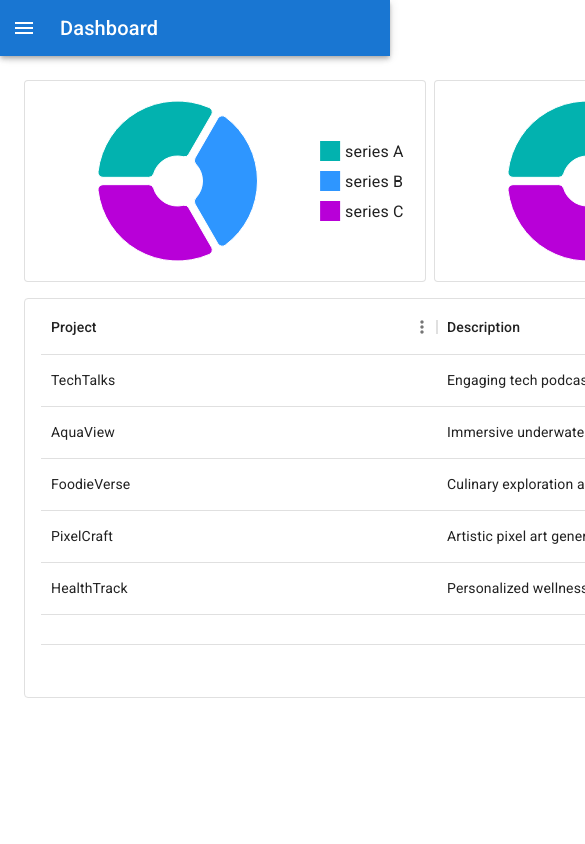
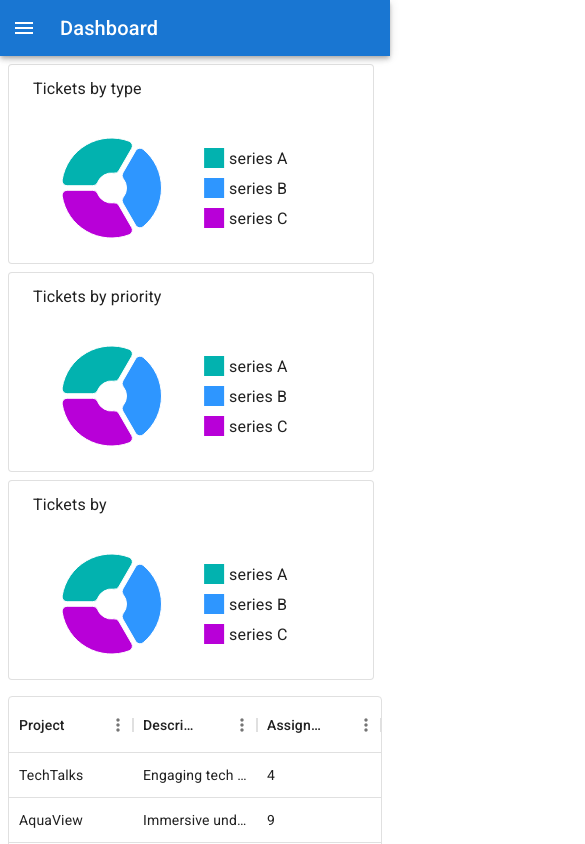
Before and after one commit to Mark-Avila/bugherd_frontend, a React (Vite) app: page /dashboard in a window 390 px wide. Shown: the top 844 px of the page, 585 px wide, since content can reach past the window. Built offline with nearby package versions, Linux system fonts and the light colour scheme.

Commit message:
feat: added props to datacard and responsive fixes

```diff
--- a/src/components/DataCard.tsx
+++ b/src/components/DataCard.tsx
@@ -1,27 +1,66 @@
-import { Card } from "@mui/material";
+import { Box, Card, Typography, useMediaQuery, useTheme } from "@mui/material";
 import { PieChart } from "@mui/x-charts";
 
-function DataCard() {
+interface PieData {
+  id: number;
+  value: number;
+  label: string;
+}
+
+interface Props {
+  title: string;
+  data: PieData[];
+}
+
+function DataCard({ data, title }: Props) {
+  const theme = useTheme();
+  const smallScreen = useMediaQuery(theme.breakpoints.between("xs", "lg"));
+
   return (
-    <Card variant="outlined">
+    <Card
+      variant="outlined"
+      sx={{
+        width: "100%",
+      }}
+    >
+      <Box sx={{ marginX: 3, marginY: 1.5, width: "100%" }}>
+        <Typography>{title}</Typography>
+      </Box>
+      {smallScreen ? (
         <PieChart
           series={[
             {
-            data: [
-              { id: 0, value: 33, label: "series A" },
-              { id: 1, value: 33, label: "series B" },
-              { id: 2, value: 33, label: "series C" },
-            ],
-            innerRadius: 25,
-            outerRadius: 80,
+              data: data,
+              innerRadius: 15,
+              outerRadius: 50,
               paddingAngle: 5,
               cornerRadius: 5,
               startAngle: -90,
+              highlightScope: { faded: "global", highlighted: "item" },
+              faded: { innerRadius: 30 },
             },
           ]}
-        width={400}
-        height={200}
+          width={300}
+          height={150}
         />
+      ) : (
+        <PieChart
+          series={[
+            {
+              data: data,
+              innerRadius: 25,
+              outerRadius: 70,
+              paddingAngle: 5,
+              cornerRadius: 5,
+              startAngle: -90,
+              highlightScope: { faded: "global", highlighted: "item" },
+              faded: { innerRadius: 30 },
+            },
+          ]}
+          width={320}
+          height={180}
+        />
+      )}
     </Card>
   );
 }
--- a/src/components/DataTable.tsx
+++ b/src/components/DataTable.tsx
@@ -77,10 +77,9 @@ const rows = [
 
 export default function DataTable() {
   return (
-    <div style={{ height: 400, width: "100%" }}>
     <DataGrid
-        sx={{ paddingX: 2 }}
       rows={rows}
+      rowHeight={45}
       columns={columns}
       initialState={{
         pagination: {
@@ -89,6 +88,5 @@ export default function DataTable() {
       }}
       pageSizeOptions={[5, 10]}
     />
-    </div>
   );
 }
--- a/src/components/PageDrawer.tsx
+++ b/src/components/PageDrawer.tsx
@@ -136,7 +136,7 @@ function PageDrawer({ open, onClose, width }: Props) {
           keepMounted: true, // Better open performance on mobile.
         }}
         sx={{
-          display: { xs: "block", sm: "none" },
+          display: { xs: "block", lg: "none" },
           "& .MuiDrawer-paper": {
             boxSizing: "border-box",
             width: width,
@@ -148,7 +148,7 @@ function PageDrawer({ open, onClose, width }: Props) {
       <Drawer
         variant="permanent"
         sx={{
-          display: { xs: "none", sm: "block" },
+          display: { xs: "none", lg: "block" },
           "& .MuiDrawer-paper": {
             boxSizing: "border-box",
             width: width,
--- a/src/screens/Dashboard.tsx
+++ b/src/screens/Dashboard.tsx
@@ -8,6 +8,7 @@ import MenuIcon from "@mui/icons-material/Menu";
 import Toolbar from "@mui/material/Toolbar";
 import Typography from "@mui/material/Typography";
 import { DataCard, DataTable, PageDrawer } from "../components";
+import { Grid } from "@mui/material";
 
 const DRAWER_WIDTH = 240;
 
@@ -19,13 +20,13 @@ export default function ResponsiveDrawer() {
   };
 
   return (
-    <Box sx={{ display: "flex" }}>
+    <Box sx={{ display: "flex", width: "100%" }}>
       <CssBaseline />
       <AppBar
         position="fixed"
         sx={{
-          width: { sm: `calc(100% - ${DRAWER_WIDTH}px)` },
-          ml: { sm: `${DRAWER_WIDTH}px` },
+          width: { lg: `calc(100% - ${DRAWER_WIDTH}px)` },
+          ml: { lg: `${DRAWER_WIDTH}px` },
         }}
       >
         <Toolbar>
@@ -34,7 +35,7 @@ export default function ResponsiveDrawer() {
             aria-label="open drawer"
             edge="start"
             onClick={handleDrawerToggle}
-            sx={{ mr: 2, display: { sm: "none" } }}
+            sx={{ mr: 2, display: { lg: "none" } }}
           >
             <MenuIcon />
           </IconButton>
@@ -45,7 +46,7 @@ export default function ResponsiveDrawer() {
       </AppBar>
       <Box
         component="nav"
-        sx={{ width: { sm: DRAWER_WIDTH }, flexShrink: { sm: 0 } }}
+        sx={{ width: { lg: DRAWER_WIDTH }, flexShrink: { sm: 0 } }}
         aria-label="navigation-bar"
       >
         <PageDrawer
@@ -57,25 +58,60 @@ export default function ResponsiveDrawer() {
       <Box
         component="main"
         sx={{
-          flexGrow: 1,
-          p: 3,
-          width: { sm: `calc(100% - ${DRAWER_WIDTH}px)` },
+          width: { xs: "100%", lg: `calc(100% - ${DRAWER_WIDTH}px)` },
+          padding: {
+            xs: 1,
+            md: 3,
+          },
+          display: "flex",
+          flexDirection: "column",
         }}
+        aria-label="main-body"
       >
         <Toolbar />
-        <Box
+        <Grid
           sx={{
             marginBottom: 2,
-            display: "flex",
-            justifyContent: "space-between",
-            gap: 1,
+            width: "100%",
           }}
+          container
+          spacing={1}
         >
-          <DataCard />
-          <DataCard />
-          <DataCard />
+          <Grid item xs={12} sm={6} lg={4}>
+            <DataCard
+              data={[
+                { id: 0, value: 33, label: "series A" },
+                { id: 1, value: 33, label: "series B" },
+                { id: 2, value: 33, label: "series C" },
+              ]}
+              title="Tickets by type"
+            />
+          </Grid>
+          <Grid item xs={12} sm={6} lg={4}>
+            <DataCard
+              data={[
+                { id: 0, value: 33, label: "series A" },
+                { id: 1, value: 33, label: "series B" },
+                { id: 2, value: 33, label: "series C" },
+              ]}
+              title="Tickets by priority"
+            />
+          </Grid>
+          <Grid item xs={12} sm={6} lg={4}>
+            <DataCard
+              data={[
+                { id: 0, value: 33, label: "series A" },
+                { id: 1, value: 33, label: "series B" },
+                { id: 2, value: 33, label: "series C" },
+              ]}
+              title="Tickets by "
+            />
+          </Grid>
+        </Grid>
+        <Box>
+          <DataTable />
         </Box>
-        <DataTable />
+        {/* <Box sx={{ display: { xs: "none", md: "block" } }}></Box> */}
       </Box>
     </Box>
   );
```
Lines whose indentation alone changed are shown as unchanged.
